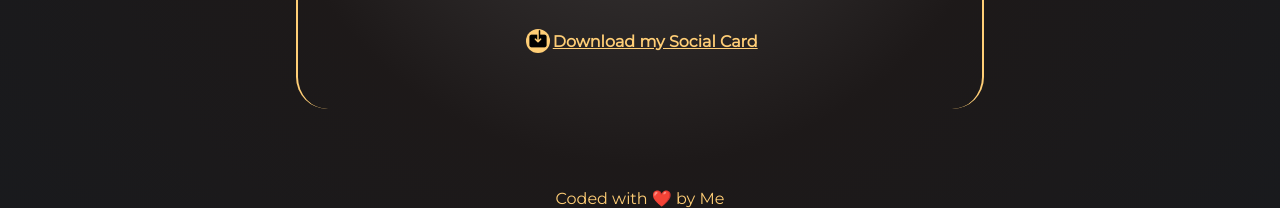
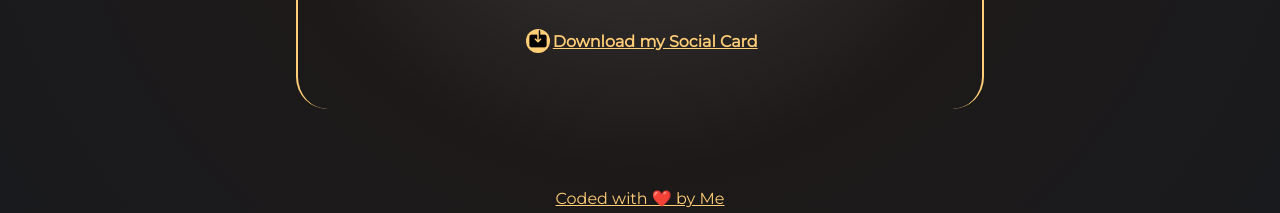
Before and after one commit to prakhartiwari0/links, a plain HTML site: page index.html in a window 1280 px wide. Shown: the part 643-856 px from the top of the page. Drawn offline with Linux system fonts and the light colour scheme.

Commit message:
Subject line (try to keep under 50 characters)
Multi-line description of commit,
feel free to be detailed.

[Ticket: X]

```diff
--- a/index.html
+++ b/index.html
@@ -33,7 +33,7 @@
                 </ul>
             </div>
             <div class="attribution">
-                <p>Coded with ❤️ by Me</p>
+                <a href="https://github.com/prakhartiwari0/links" target="_blank">Coded with ❤️ by Me</a>
             </div>
     </div>
 </body>
--- a/style.css
+++ b/style.css
@@ -180,7 +180,8 @@ a:active {
 }
 
 
-.attribution{
+.attribution a{
+  padding: .3em 0em;
   color: #ffce76;
 }
 
```
